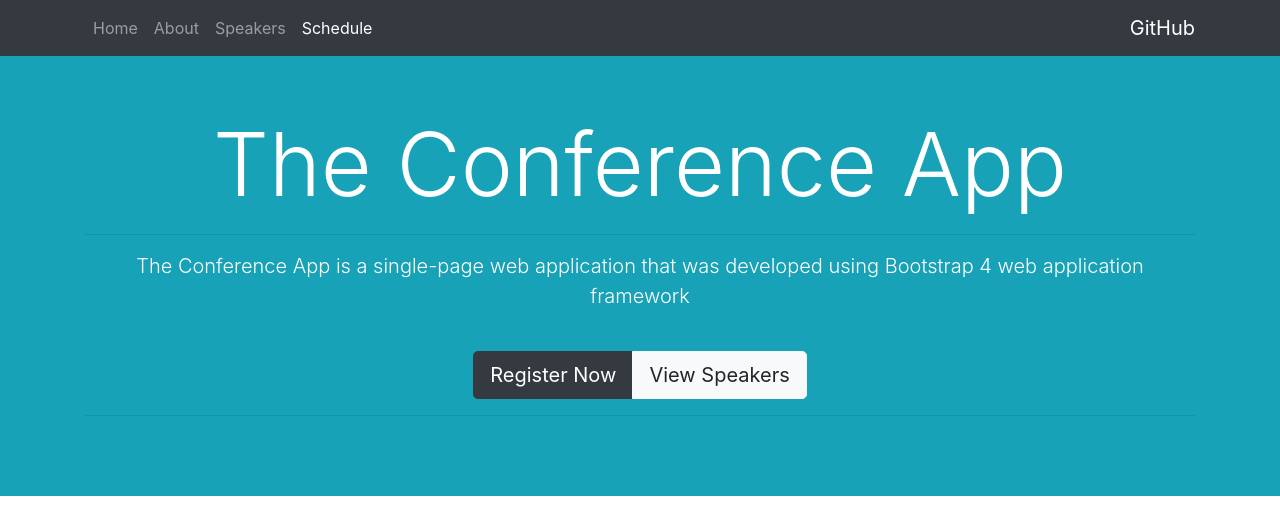
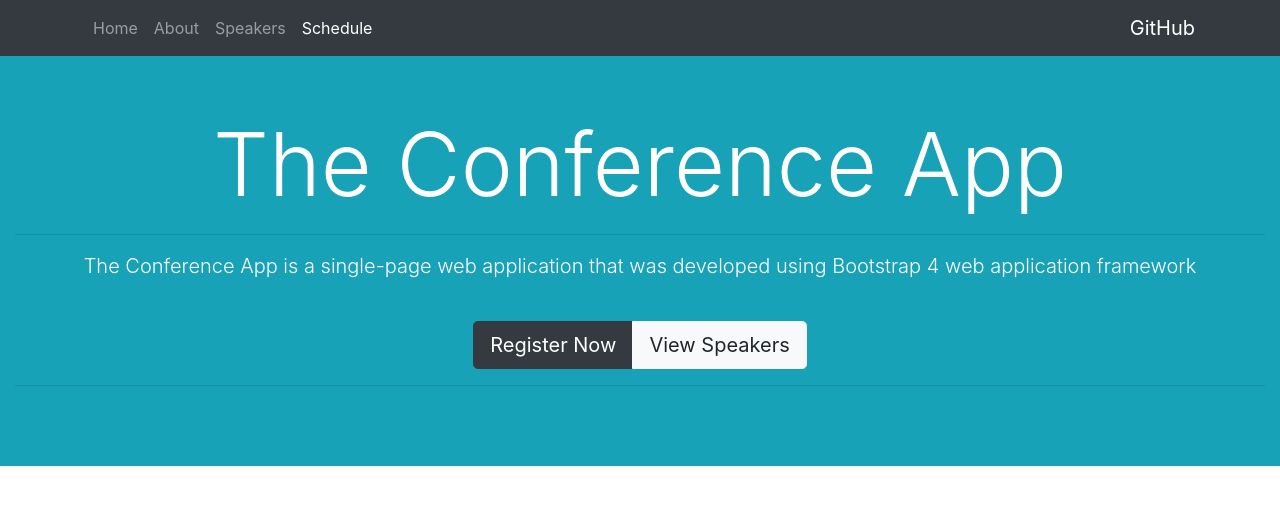
Before and after one commit to franciscusagnew/conference-app, a website: page index.html in a window 1280 px wide. Shown: the top 519 px of the page. Drawn offline with nearby package versions, Linux system fonts and the light colour scheme.

Commit message:
Update index.html

```diff
--- a/index.html
+++ b/index.html
@@ -42,7 +42,7 @@
 
     <!-- jumbotron -->
     <div class="jumbotron jumbotron-fluid bg-info text-white text-center">
-      <div id="about" class="container text-sm-center pt-5">
+      <div id="about" class="container-fluid text-sm-center pt-5">
         <h1 class="display-2">The Conference App</h1>
         <hr>
         <p class="lead">The Conference App is a single-page web application that was developed using Bootstrap 4 web application framework</p>
```
